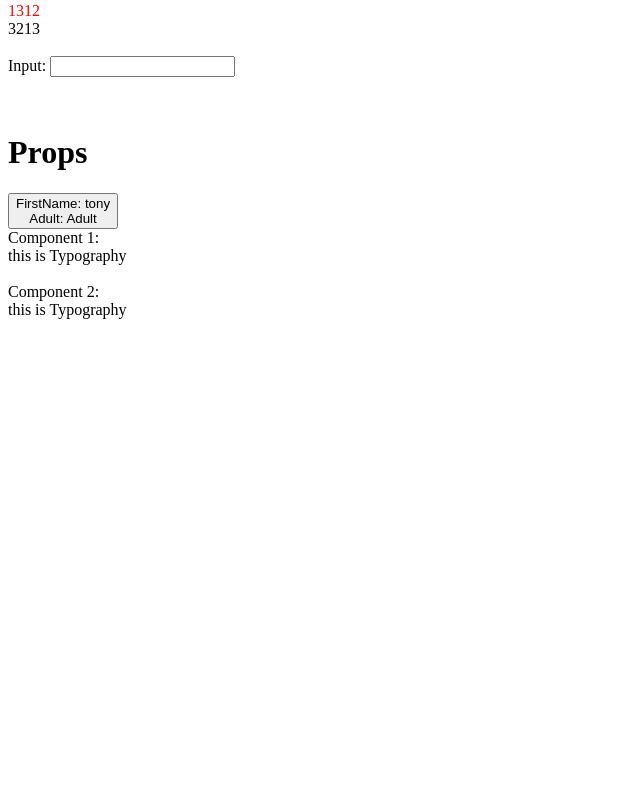
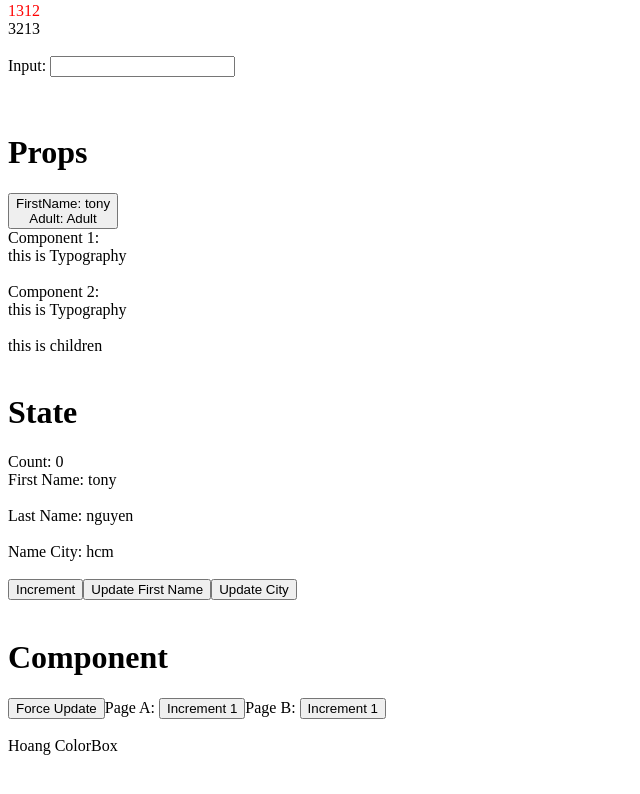
Before and after one commit to pyke1501/React-course, a React (Vite) app: page / in a window 1280 px wide. Shown: the part 236-1030 px from the top of the page, without its empty margins (0-640 px from the left). Before the commit the page ends 800 px from the top, so only its background shows below. Built offline with nearby package versions, Linux system fonts and the light colour scheme.

Commit message:
generator

```diff
--- a/src/App.tsx
+++ b/src/App.tsx
@@ -1,5 +1,8 @@
+import Component from "./pages/fundamental/Component"
 import JSX from "./pages/fundamental/JSX"
 import Props from "./pages/fundamental/Props"
+import State from "./pages/fundamental/State"
+import HoangColorBox from "./sampleApp/hoang/HoangColorBox"
 
 function App() {
   return (
@@ -10,6 +13,15 @@ function App() {
 
       <Props />
 
+      <br />
+      <State />
+
+      <br />
+      <Component />
+
+      <br />
+      <HoangColorBox />
+
       <br /><br /><br />
       <br /><br /><br />
     </>
--- a/src/components/ui/button/text-button.tsx
+++ b/src/components/ui/button/text-button.tsx
@@ -1,13 +1,37 @@
 
-function TextButton({ firstName, isAdult, age = 30, component1, component2: Component2, ...restProps }) {
-  console.log('TextButton: ', {
-    firstName,
-    isAdult,
-    age,
-    restProps: restProps,
-    component1,
-    Component2
-  })
+interface IAddress {
+  city: string,
+  ward: number;
+}
+
+interface TextButtonProps extends React.PropsWithChildren{
+  firstName?: string,
+  isAdult?: boolean,
+  age?: number,
+  component1?: React.ReactNode,
+  component2?: () => React.ReactElement,
+  colors?: string[], // number[], IAddress[]
+  address?: IAddress,
+  onClick?: () => void,
+}
+
+function TextButton({
+  firstName,
+  isAdult,
+  age = 30,
+  component1,
+  component2: Component2,
+  children,
+  ...restProps
+}: TextButtonProps) {
+  // console.log('TextButton: ', {
+  //   firstName,
+  //   isAdult,
+  //   age,
+  //   restProps: restProps,
+  //   component1,
+  //   Component2
+  // })
 
   return (
     <>
@@ -17,8 +41,10 @@ function TextButton({ firstName, isAdult, age = 30, component1, component2: Comp
         {/* Name Bird: {props['name-bird']} */}
       </button>
       <br />
-      Component 1:  {component1} <br />
-      Component 2: <Component2 />
+      Component 1:  {component1 && component1} <br />
+      Component 2: {Component2 && <Component2 />} <br />
+      {children} <br />
+
     </>
   )
 }
--- /dev/null
+++ b/src/pages/fundamental/Component.tsx
@@ -0,0 +1,50 @@
+import React from 'react'
+
+/*
+Pure Component/Presentation Component/Stateless component
+  - just only present the props.
+  - don’t need a state.
+  - reuse code.
+
+Stateful/Container component
+  Contains logic code in component.
+  Dependent on state for rendering,
+  such as fetching data.
+  Elements that are interactive on page.
+  Elements that accept user input.
+
+How many ways to component re-render?
+- state changes
+- props changes
+- parent component re-render -> child component render
+- force component rerender -> update Key
+*/
+
+function IncrementCount({ times = 1 }) {
+  const [count, setCount] = React.useState(1);
+  function increment() {
+    // setCount(prevState => prevState + 1)
+    setCount(prevState => {
+      return (prevState + 1) * times
+    })
+  }
+  console.log('IncrementCount')
+  return (
+    <button onClick={increment}>Increment {count}</button>
+  )
+}
+
+function Component() {
+  const [timestamp, setTimestamp] = React.useState(Date.now());
+
+  return (
+    <div>
+      <h1>Component</h1>
+      <button onClick={() => setTimestamp(Date.now())}>Force Update</button>
+      Page A: <IncrementCount key={timestamp} />
+      Page B: <IncrementCount times={2} />
+    </div>
+  )
+}
+
+export default Component
--- a/src/pages/fundamental/Props.tsx
+++ b/src/pages/fundamental/Props.tsx
@@ -30,6 +30,7 @@ spread operator -> dàn trải các properties thay vì đi khai báo từng cá
 
 */
 
+
 function Typography() {
   return (
     <div>this is Typography</div>
@@ -58,7 +59,9 @@ function Props() {
         component1={<Typography />}
         component2={Typography}
         {...product} // spread operator
-      />
+      >
+        this is children
+      </TextButton>
 
     </div>
   )
--- /dev/null
+++ b/src/pages/fundamental/State.tsx
@@ -0,0 +1,90 @@
+import React from 'react'
+
+/*
+1. first render: component render UI with initial state
+2. next render (re-render): component re-render UI with new state
+
+immutate/mutate: bất biến, thay đổi
+const total = 10;
+function sum(x) {
+  return total + x
+}
+sum(2) -> 12
+sum(3) -> 13
+
+function sumHoang(y) {
+  total = total + 10;
+  return total + y
+}
+sumHoang(5) -> 25
+sumHoang(10) -> 30
+====================
+primitive: number, boolean, string, null, undefiend -> so sánh tham trị (giá trị)
+non-primitive: object, function, array ... -> so sánh tham chiếu (vùng nhớ)
+*/
+
+
+function State() {
+  // state
+  const [count, setCount] = React.useState(0); // first: 0,
+  const [user, setUser] = React.useState({
+    firstName: 'tony',
+    lastName: 'nguyen',
+    address: {
+      city: 'hcm',
+      ward: 13
+    }
+  }); // memory A
+
+  // action
+  function increment() {
+    setCount(1)
+  }
+
+  function updateFirstName() {
+    // user.firstName = 'Tony' + Date.now(); //  mutate -> thay đổi trực tiếp vùng nhớ
+    // const newUser = {
+    //   firstName: 'tony'
+    // }
+    setUser((prevState) => {
+      console.log('updateFirstName: ', prevState)
+      return {
+        ...prevState, // copy all properties object
+        firstName: 'tony' + Date.now()
+      }
+    }); // memory A
+  }
+
+  function updateCity() {
+    setUser((prevState) => {
+      return {
+        ...prevState,
+        address: {
+          ...prevState.address,
+          city: 'hcm' + Date.now()
+        }
+      }
+    })
+  }
+
+  // UI
+  console.log('State render', {
+    count,
+    user
+  })
+  return (
+    <div>
+      <h1>State</h1>
+
+      Count: {count} <br />
+      First Name: {user.firstName}  <br /><br />
+      Last Name: {user.lastName}  <br /><br />
+      Name City: {user.address.city}  <br /><br />
+      <button type="button" onClick={increment}>Increment</button>
+      <button type="button" onClick={updateFirstName}>Update First Name</button>
+      <button type="button" onClick={updateCity}>Update City</button>
+    </div>
+  )
+}
+
+export default State
--- /dev/null
+++ b/src/sampleApp/hoang/HoangColorBox.tsx
@@ -0,0 +1,9 @@
+import React from 'react'
+
+function HoangColorBox() {
+  return (
+    <div>Hoang ColorBox</div>
+  )
+}
+
+export default HoangColorBox
```
